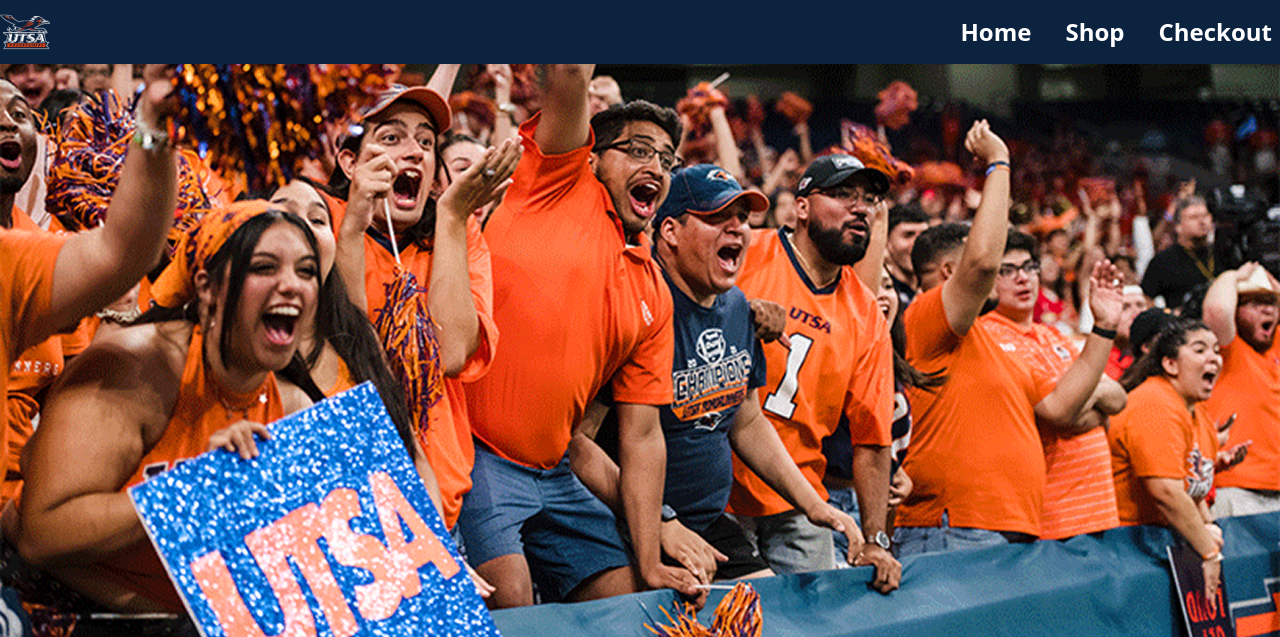
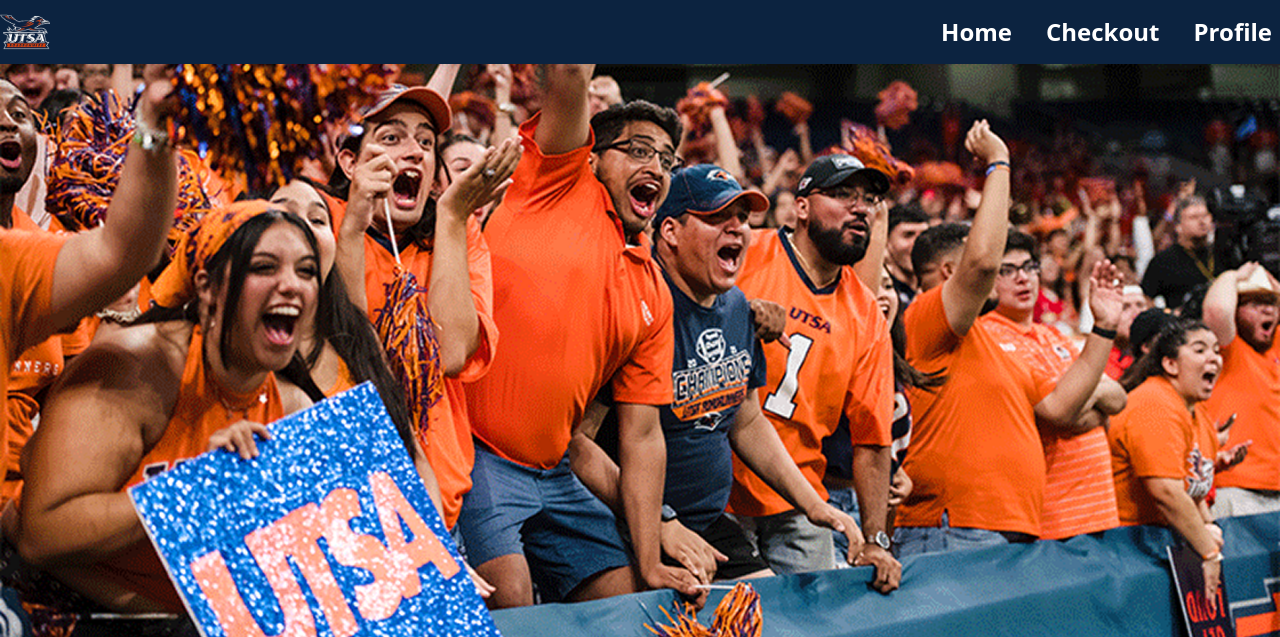
Before and after one commit to mattyb8591/CS3773_Rowdys_Closet, a Flask app: page /home/ in a window 1280 px wide. Shown: the top 637 px of the page. Run offline with Flask 3, Linux system fonts and the light colour scheme; data that the repository does not hold is empty.

Commit message:
fixed nav bar

```diff
--- a/routes/cart.py
+++ b/routes/cart.py
@@ -15,7 +15,7 @@ def index():
         return jsonify({"error": "Database connection failed"}), 500
 
     if "user_login" not in session:
-        return redirect(url_for("login.index"))
+        return redirect(url_for("login.login"))
 
     #create cursor
     cursor = db.cursor()
--- a/templates/home.html
+++ b/templates/home.html
@@ -22,9 +22,9 @@
                  <div class="nav-links">
                     <!-- Commenting this line for now, just for Live Server use -->
                     <!-- <li><a href="{{ url_for('home.index') }}">Home</a></li> -->
-                    <li><a href="home.html">Home</a></li>
-                    <li><a href="{{ url_for('item.index') }}">Shop</a></li>
+                    <li><a href="{{ url_for('cart.index') }}">Home</a></li>
                     <li><a href="{{ url_for('cart.index') }}">Checkout</a></li>
+                    <li><a href="{{ url_for('profile.index') }}">Profile</a></li>
                  </div>
             </div>
         </div>
--- a/templates/index.html
+++ b/templates/index.html
@@ -23,8 +23,8 @@
                     <!-- Commenting this line for now, just for Live Server use -->
                     <li><a href="{{ url_for('home.index') }}">Home</a></li>
                     <!-- <li><a href="home.html">Home</a></li> -->
-                    <li><a href="{{ url_for('item.index') }}">Shop</a></li>
-                    <li><a href="{{ url_for('cart.index') }}">Checkout</a></li>
+                    <li><a href="{{ url_for('item.index') }}">Checkout</a></li>
+                    <li><a href="{{ url_for('profile.index') }}">Profile</a></li>
                 </div>
             </div>
         </div>
--- a/templates/profile.html
+++ b/templates/profile.html
@@ -27,8 +27,8 @@
                  </div>
                  <div class="nav-links">
                      <li><a href="{{ url_for('home.index') }}">Home</a></li>
+                     <li><a href="{{ url_for('cart.index') }}">Checkout</a></li>
                      <li><a href="{{ url_for('profile.index') }}">Profile</a></li>
-                     <li><a href="{{ url_for('cart.index') }}">Checkout</a></li>
                  </div>
             </div>
         </div>
--- a/templates/signup.html
+++ b/templates/signup.html
@@ -29,8 +29,8 @@
                 </div>
                 <div class="nav-links">
                     <li><a href="{{ url_for('home.index') }}">Home</a></li>
-                    <li><a href="{{ url_for('item.index') }}">Shop</a></li>
                     <li><a href="{{ url_for('cart.index') }}">Checkout</a></li>
+                    <li><a href="{{ url_for('profile.index') }}">Profile</a></li>
                 </div>
             </div>
         </div>
```
